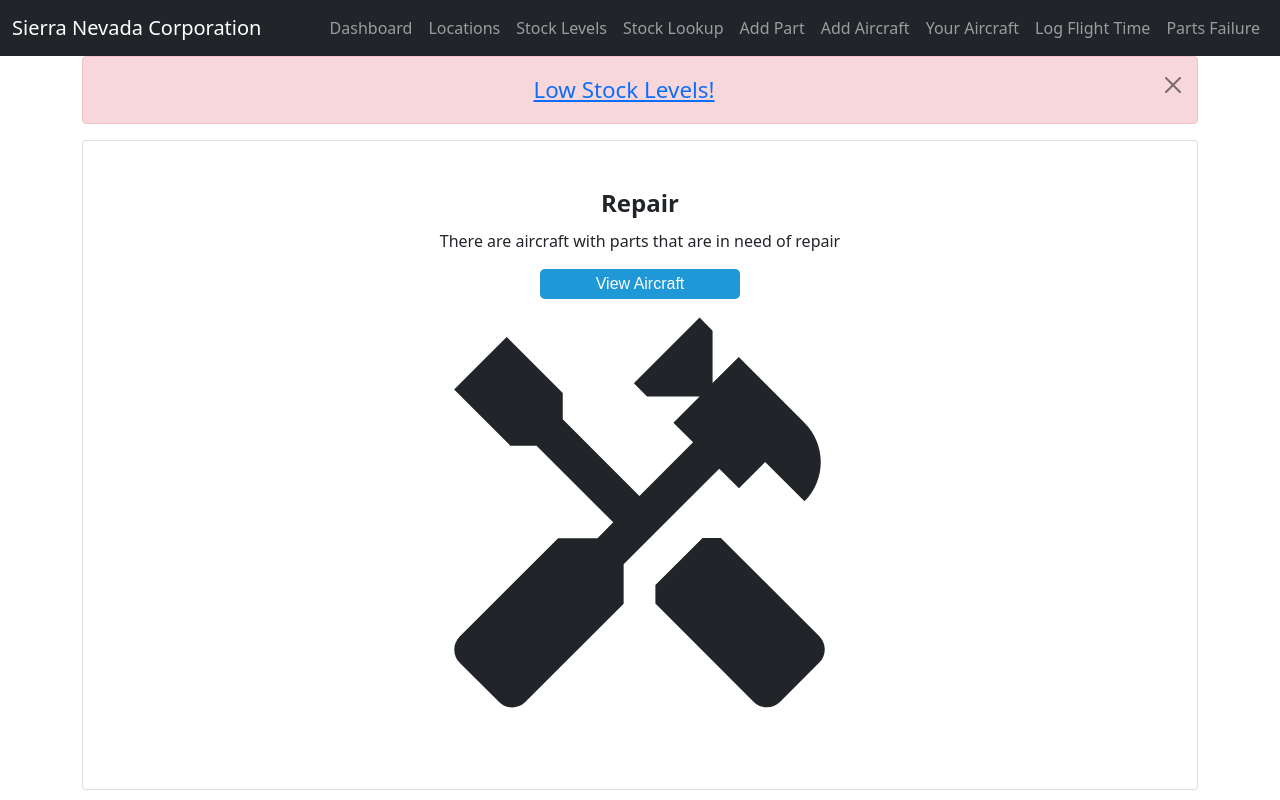
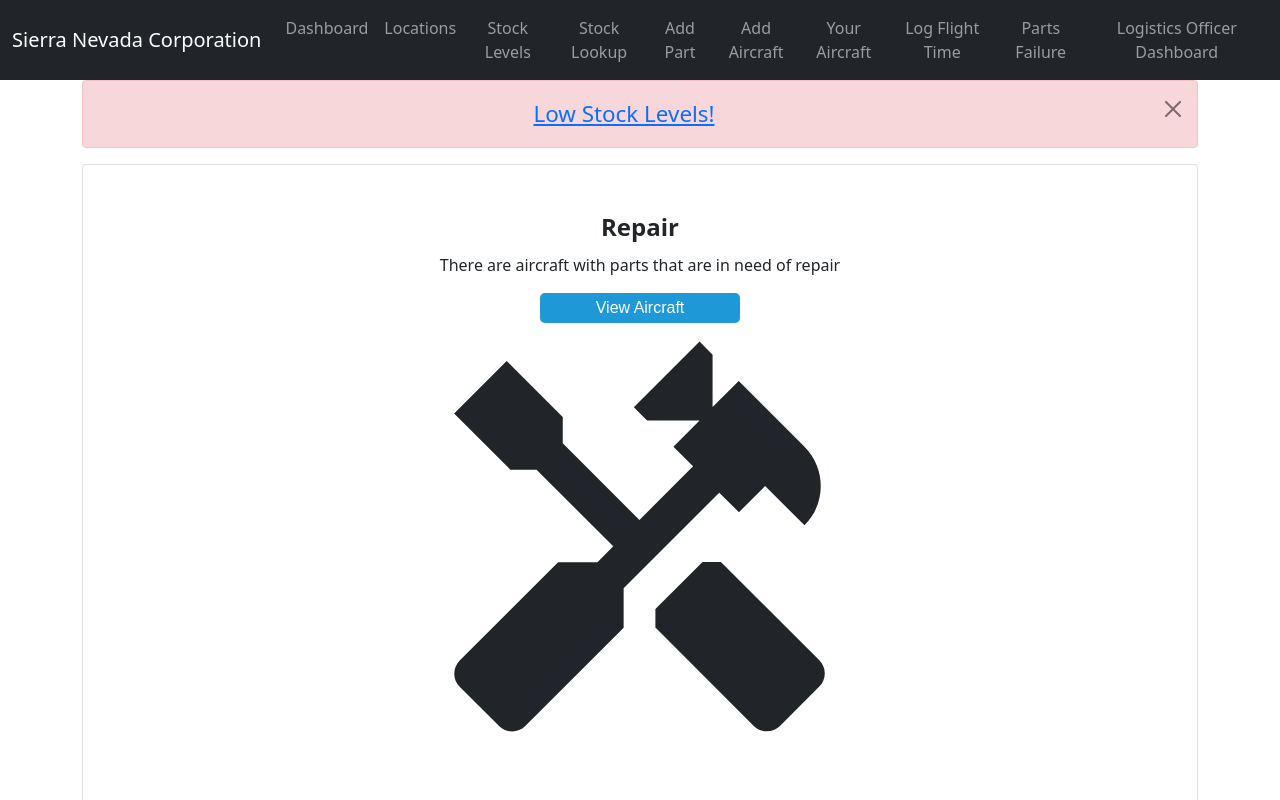
Before and after one commit to reicraftscodes/uas-lifecycle-management-frontend, a React (Create React App) app: page / in a window 1280 px wide. Shown: the top 800 px of the page. Built offline with nearby package versions, Linux system fonts and the light colour scheme; no server answers.

Commit message:
Fix: #15 Added navbar link to the logistics officer dashboard.

```diff
--- a/src/components/AppNavbar.js
+++ b/src/components/AppNavbar.js
@@ -46,6 +46,9 @@ export default class AppNavbar extends React.Component {
                             <NavItem>
                                 <NavLink href="/parts-failure">Parts Failure</NavLink>
                             </NavItem>
+                            <NavItem>
+                                <NavLink href="/logistics-officer/dashboard">Logistics Officer Dashboard</NavLink>
+                            </NavItem>
                         </Nav>
                 </Navbar>
             </div>
```
